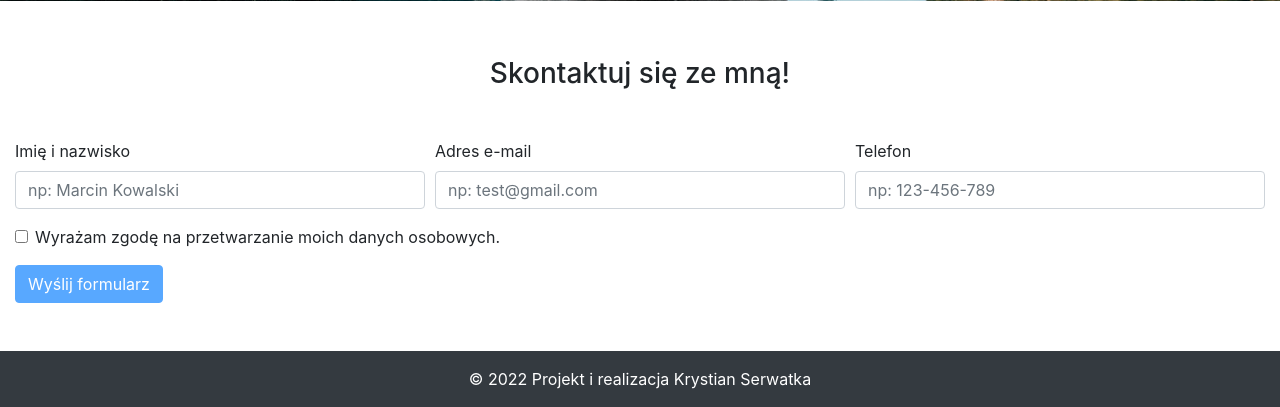
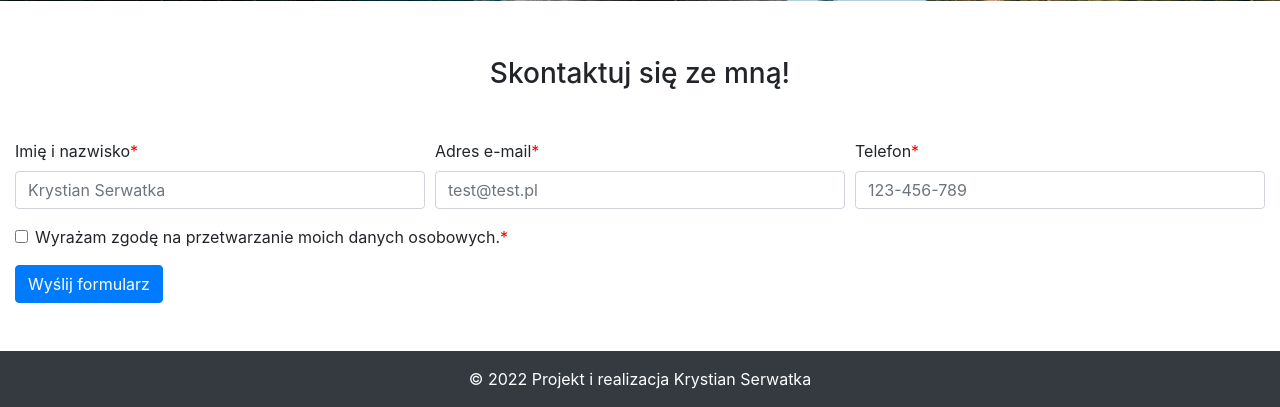
Before and after one commit to KrystianSerwatka/LandingPage, a PHP site: page /projekt/ in a window 1280 px wide. Shown: the part 2666-3073 px from the top of the page. Run offline with PHP 8.4, Linux system fonts and the light colour scheme.

Commit message:
validation form and succss/failed message

```diff
--- a/public/css/style.css
+++ b/public/css/style.css
@@ -59,3 +59,7 @@ hr {
     background-repeat: no-repeat;
     background-size: cover;
   }
+
+  .error {
+      color: red;
+  }
--- a/public/js/main.js
+++ b/public/js/main.js
@@ -1,19 +1,19 @@
-const inputCheck = document.getElementById('submitBtn');
-const labelCheck = document.getElementById('gridCheck');
+// const inputCheck = document.getElementById('submitBtn');
+// const labelCheck = document.getElementById('gridCheck');
 const cookieContainer = document.querySelector('.cookie-container');
 const cookieButtonAcc = document.querySelector('.btn-success');
 
-inputCheck.disabled = true;
+// inputCheck.disabled = true;
 
-labelCheck.addEventListener("click", function(){
-    if(!labelCheck.checked){
-        inputCheck.disabled = true;
-        alert("Musisz wyrazić zgodę na przetwarzanie danych!");
-    }
-    else {
-        inputCheck.disabled = false;
-    }
-});
+// labelCheck.addEventListener("click", function(){
+//     if(!labelCheck.checked){
+//         inputCheck.disabled = true;
+//         alert("Musisz wyrazić zgodę na przetwarzanie danych!");
+//     }
+//     else {
+//         inputCheck.disabled = false;
+//     }
+// });
 
 /* Cookies */
 cookieButtonAcc.addEventListener("click", () => {
@@ -25,3 +25,6 @@ setTimeout( () => {
     if(!localStorage.getItem("cookieBannerDisplay"))
     cookieContainer.classList.add("active");
 }, 2000);
+
+/* Successful message form */
+$().alert('close')
--- a/templates/pages/submit.php
+++ /dev/null
@@ -1,3 +0,0 @@
-<?php
-
-require("form_data.php");
--- a/templates/pages/view.php
+++ b/templates/pages/view.php
@@ -1,3 +1,4 @@
+<?php session_start(); ?>
 <!DOCTYPE html>
 <html lang="en">
 
@@ -177,26 +178,46 @@
                     <div class="col-12 text-center mt-5 mb-5">
                         <h3>Skontaktuj się ze mną!</h3>
                     </div>
-                    <form id="form" method="POST" action="/projekt/src/sendmail.php">
+                    <?php if (isset($_SESSION['success_message'])) { ?>
+                        <div class="alert alert-success alert-dismissible text-center fade show" role="alert"><?php echo $_SESSION['success_message']; ?>
+                            <button type="button" class="close" data-dismiss="alert" aria-label="Close">
+                                <span aria-hidden="true">&times;</span>
+                            </button>
+                        </div>
+                    <?php
+                        unset($_SESSION['success_message']);
+                    }
+                    ?>
+                    <?php if (isset($_SESSION['failed_message'])) { ?>
+                        <div class="alert alert-danger alert-dismissible text-center fade show" role="alert"><?php echo $_SESSION['failed_message']; ?>
+                            <button type="button" class="close" data-dismiss="alert" aria-label="Close">
+                                <span aria-hidden="true">&times;</span>
+                            </button>
+                        </div>
+                    <?php
+                        unset($_SESSION['failed_message']);
+                    }
+                    ?>
+                    <form id="form" method="POST" action="src/sendmail.php">
                         <div class="form-row">
                             <div class="form-group col-md-12 col-lg-4">
-                                <label for="inputName">Imię i nazwisko</label>
-                                <input type="text" name="name" class="form-control" id="inputName" placeholder="np: Marcin Kowalski" pattern="[a-zA-Z'-'\s]*" required>
+                                <label for="inputName">Imię i nazwisko<span class="error">*</span></label>
+                                <input type="text" name="name" class="form-control" id="inputName" placeholder="Krystian Serwatka" required>
                             </div>
                             <div class="form-group col-md-12 col-lg-4">
-                                <label for="inputEmail">Adres e-mail</label>
-                                <input type="email" name="email" class="form-control" id="inputEmail" placeholder="np: test@gmail.com" required>
+                                <label for="inputEmail">Adres e-mail<span class="error">*</span></label>
+                                <input type="email" name="email" class="form-control" id="inputEmail" placeholder="test@test.pl" required>
                             </div>
                             <div class="form-group col-md-12 col-lg-4">
-                                <label for="inputPhone">Telefon</label>
-                                <input type="tel" name="phone" class="form-control" id="inputPhone" placeholder="np: 123-456-789" title="Podaj numer telefonu w formacie: 123-123-123" pattern="[0-9]{3}-[0-9]{3}-[0-9]{3}" required>
+                                <label for="inputPhone">Telefon<span class="error">*</span></label>
+                                <input type="tel" name="phone" class="form-control" id="inputPhone" placeholder="123-456-789" title="Podaj numer telefonu w formacie: 123-123-123" pattern="[0-9]{3}-[0-9]{3}-[0-9]{3}" required="" oninvalid="this.setCustomValidity('Wypełnij te pole wedle wzoru placeholdera')" oninput="setCustomValidity('')">
                             </div>
                         </div>
                         <div class="form-group">
                             <div class="form-check">
-                                <input class="form-check-input" type="checkbox" name="checkbox" id="gridCheck" value="Zaakceptowano">
+                                <input class="form-check-input" type="checkbox" name="checkbox" id="gridCheck" value="Zaakceptowano" required="" oninvalid="this.setCustomValidity('Wymagane jest zaznaczenie zgody')" oninput="setCustomValidity('')">
                                 <label class="form-check-label" for="gridCheck">
-                                    Wyrażam zgodę na przetwarzanie moich danych osobowych.
+                                    Wyrażam zgodę na przetwarzanie moich danych osobowych.<span class="error">*</span>
                                 </label>
                             </div>
                         </div>
```
Also changed, not shown: TODO.md (+1 -1 lines), src/sendmail.php (+23 -4 lines).
